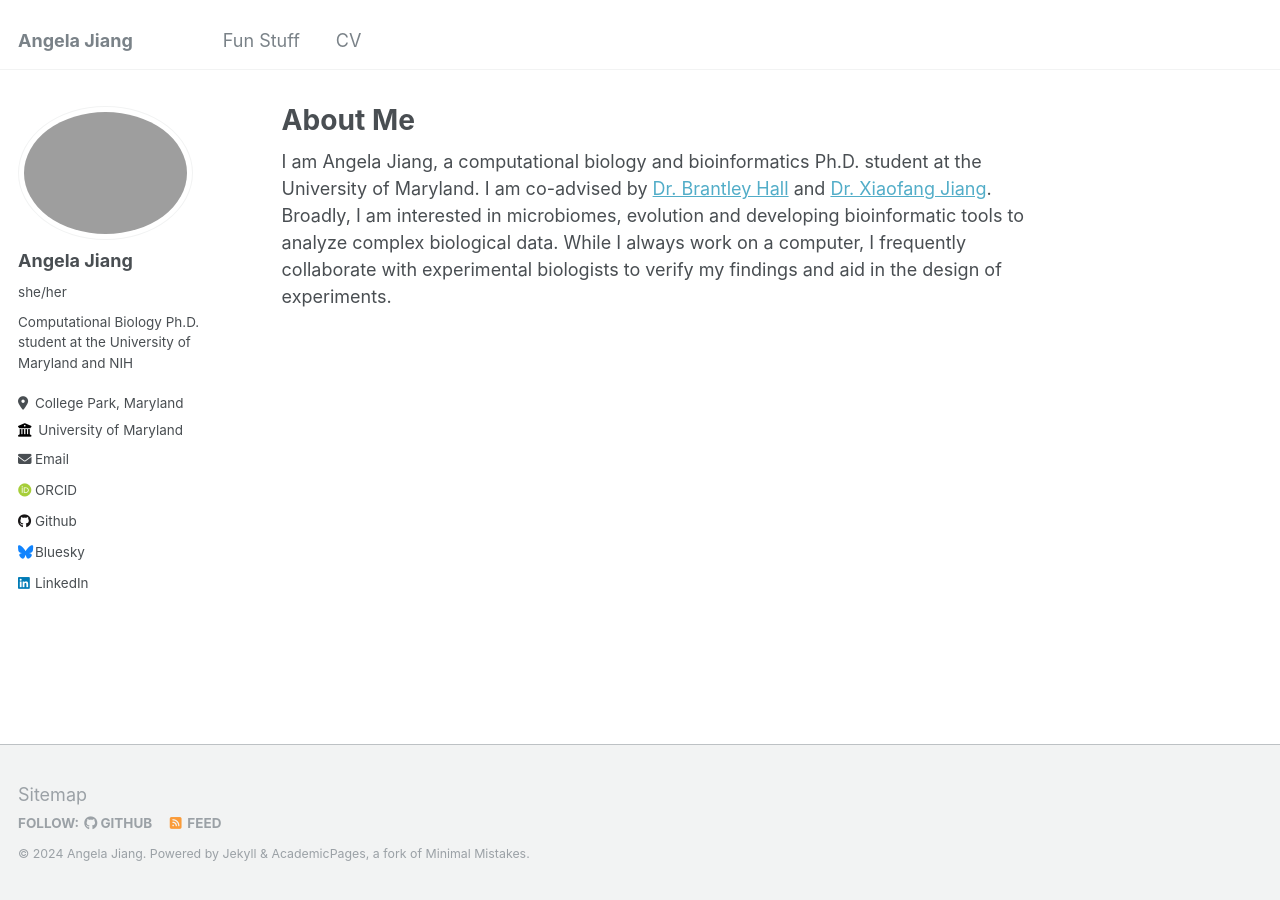
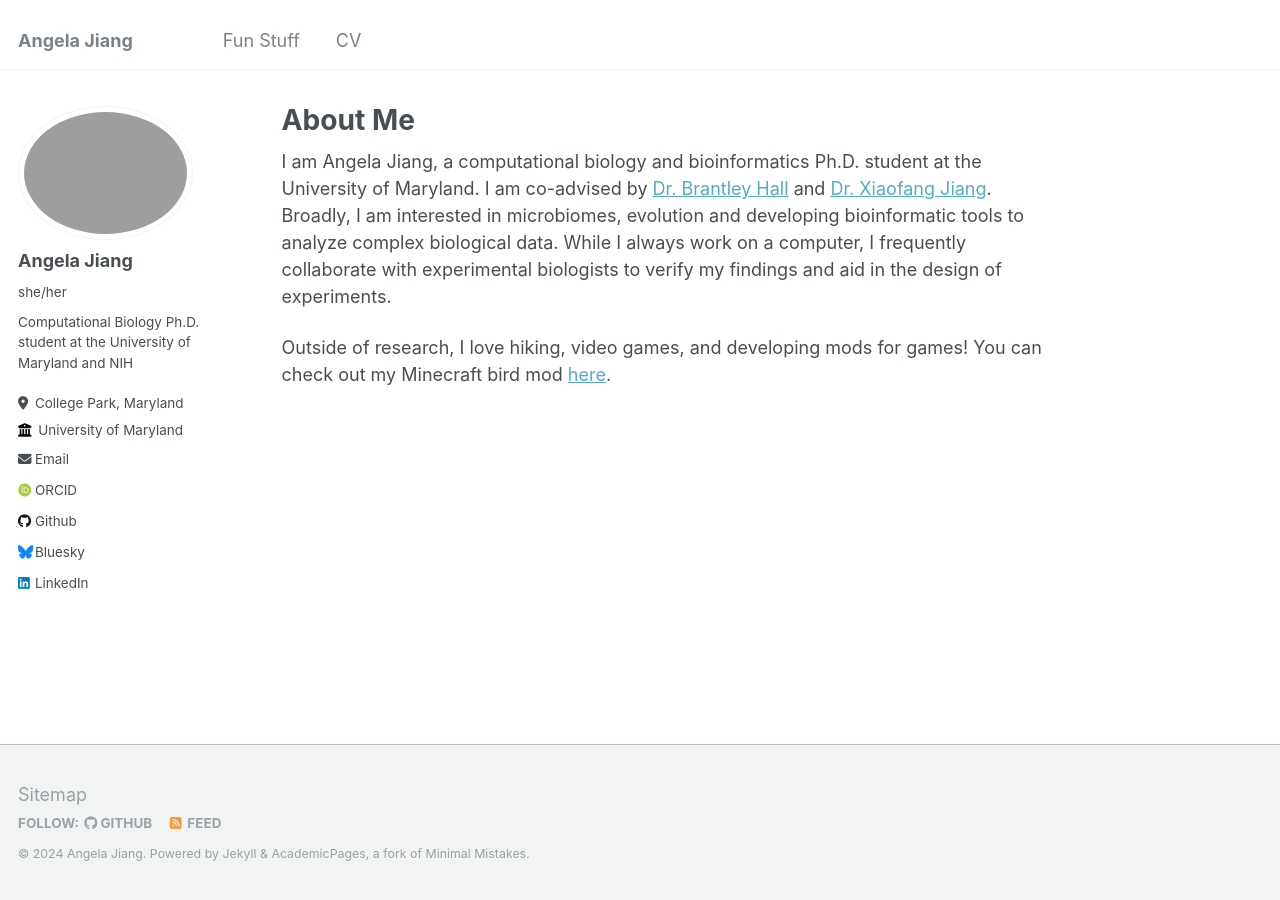
Before and after one commit to frikinzi/frikinzi.github.io, a Jekyll site: the page built from _pages/about.md, in a window 1280 px wide. Built offline with Jekyll 4.4.1, drawn with Linux system fonts in a browser that asks for light colours; some web fonts are replaced.

```diff
--- a/_pages/about.md
+++ b/_pages/about.md
@@ -8,3 +8,5 @@ redirect_from:
 ---
 
 I am Angela Jiang, a computational biology and bioinformatics Ph.D. student at the University of Maryland. I am co-advised by [Dr. Brantley Hall](https://scholar.google.com/citations?hl=en&user=zgcl-SoAAAAJ&view_op=list_works) and [Dr. Xiaofang Jiang](https://www.ncbi.nlm.nih.gov/CBBresearch/jianglab/index.html). Broadly, I am interested in microbiomes, evolution and developing bioinformatic tools to analyze complex biological data. While I always work on a computer, I frequently collaborate with experimental biologists to verify my findings and aid in the design of experiments.
+
+Outside of research, I love hiking, video games, and developing mods for games! You can check out my Minecraft bird mod [here](https://www.curseforge.com/minecraft/mc-mods/creatures).
```
